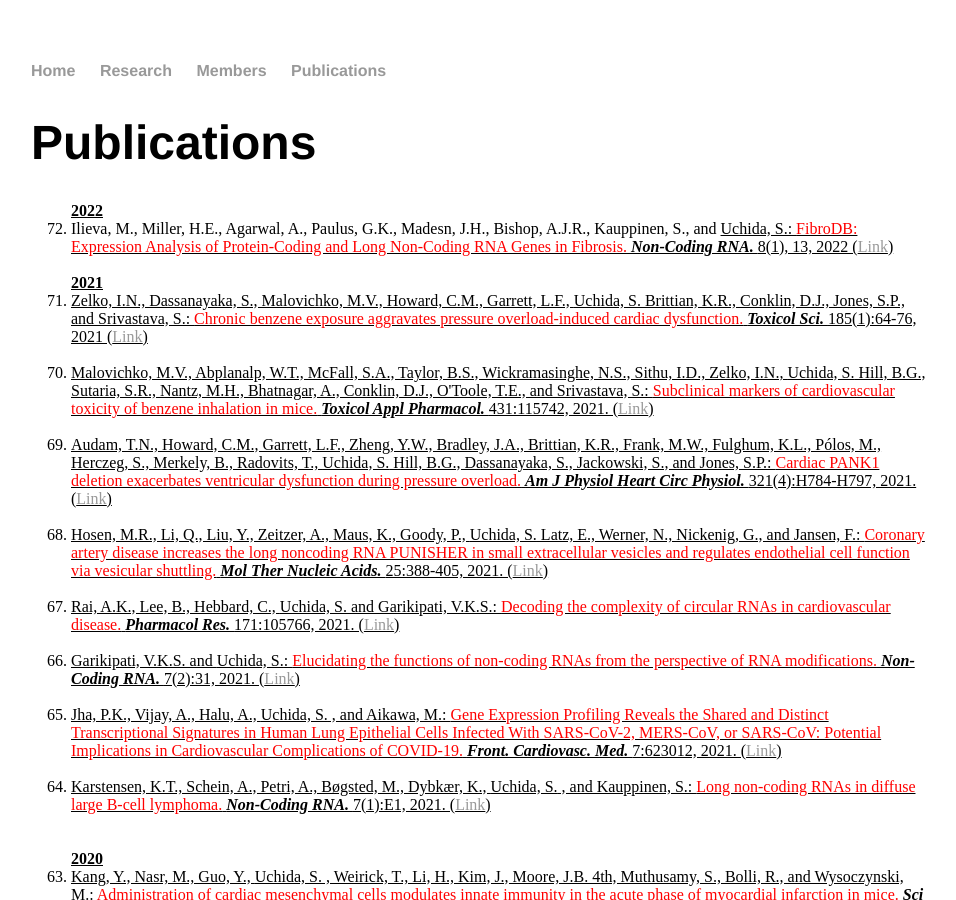
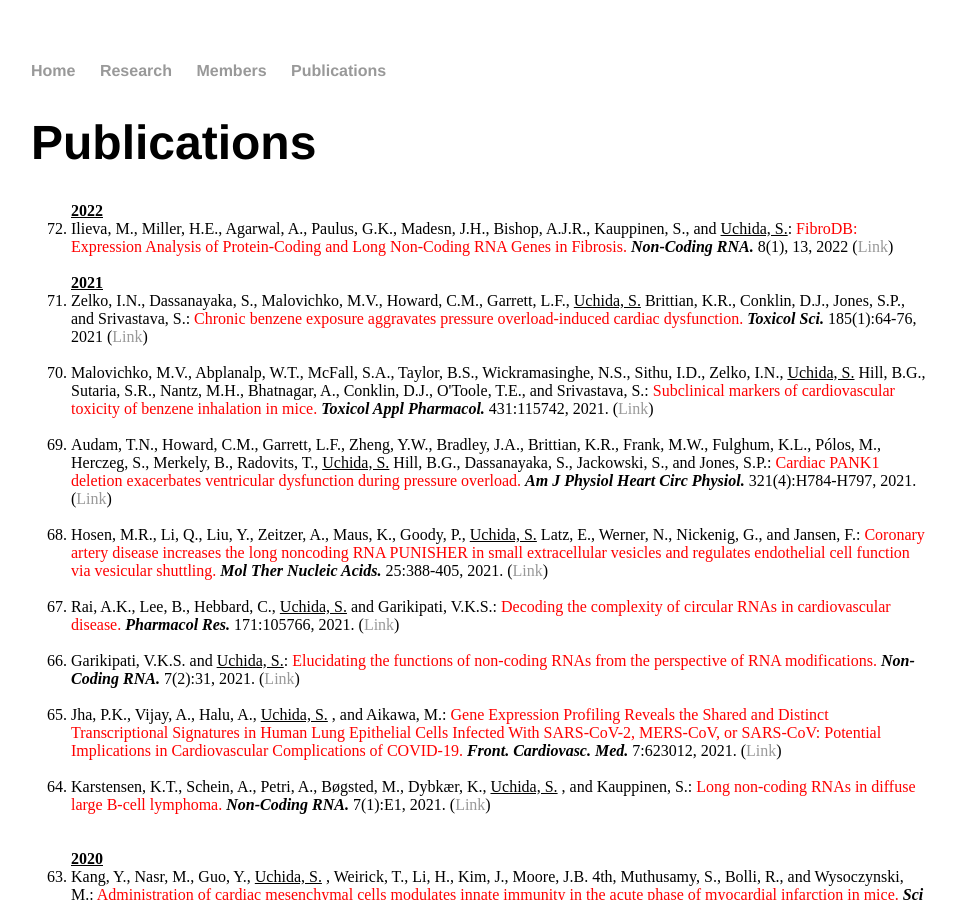
Before and after one commit to heartlncrna/heartlncrna.github.io, a Jekyll site: the page publications/pub_list.html, which Jekyll copies as it is, in a window 1280 px wide and 900 px high. Shown: the whole window, without its empty margins (161-1117 px from the left). Built offline with Jekyll 4.4.1, drawn with Linux system fonts in a browser that asks for light colours.

Commit message:
Update pub_list.html

```diff
--- a/publications/pub_list.html
+++ b/publications/pub_list.html
@@ -28,7 +28,7 @@
 			<ol reversed="reversed">
 
 				<strong><u> 2022 </u></strong>
-				<li> Ilieva, M., Miller, H.E., Agarwal, A., Paulus, G.K., Madesn, J.H., Bishop, A.J.R., Kauppinen, S., and <u>Uchida, S.: <font color="red">FibroDB: Expression Analysis of Protein-Coding and Long Non-Coding RNA Genes in Fibrosis.</font> <b><i>Non-Coding RNA. </i></b> 8(1), 13, 2022 (<a href="https://www.mdpi.com/2311-553X/8/1/13/htm">Link</span></a>)</li>
+				<li> Ilieva, M., Miller, H.E., Agarwal, A., Paulus, G.K., Madesn, J.H., Bishop, A.J.R., Kauppinen, S., and <u>Uchida, S.</u>: <font color="red">FibroDB: Expression Analysis of Protein-Coding and Long Non-Coding RNA Genes in Fibrosis.</font> <b><i>Non-Coding RNA. </i></b> 8(1), 13, 2022 (<a href="https://www.mdpi.com/2311-553X/8/1/13/htm">Link</span></a>)</li>
 			<br>
 
 			<strong><u> 2021 </u></strong>
```
